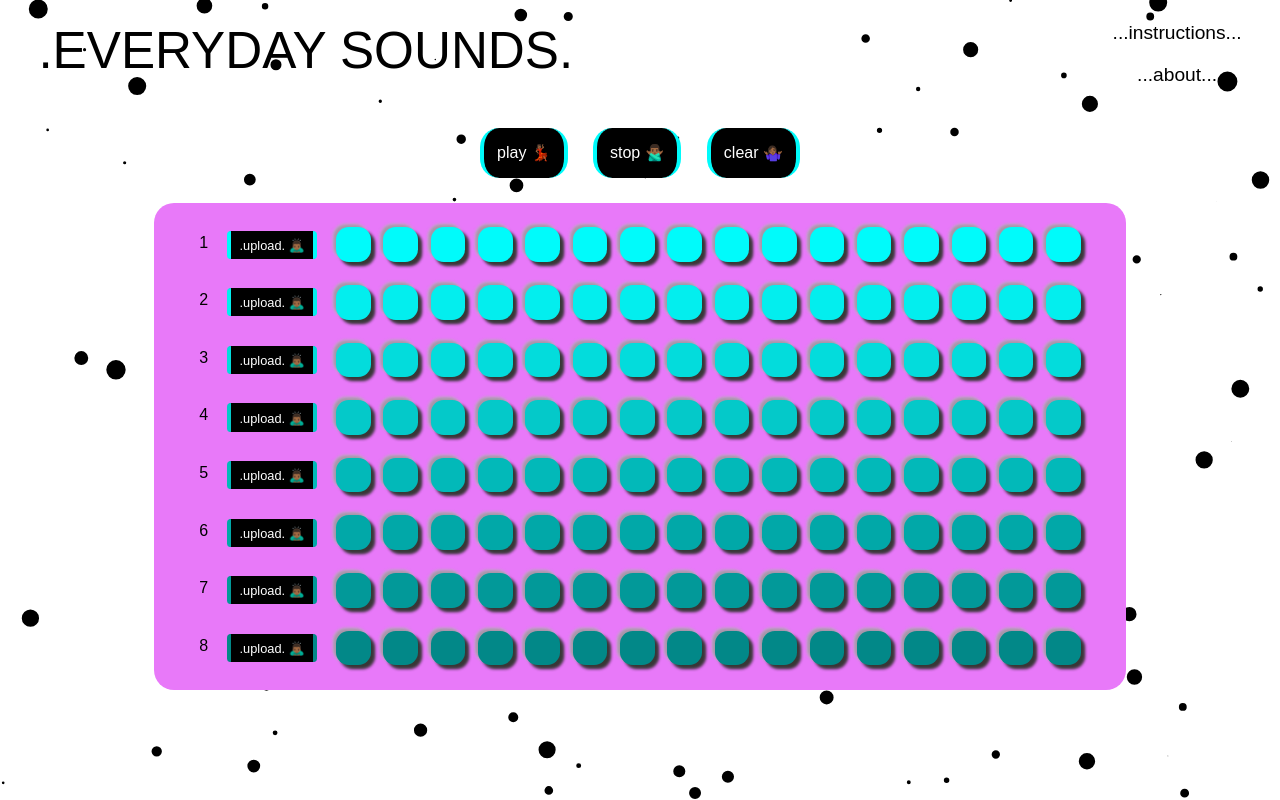
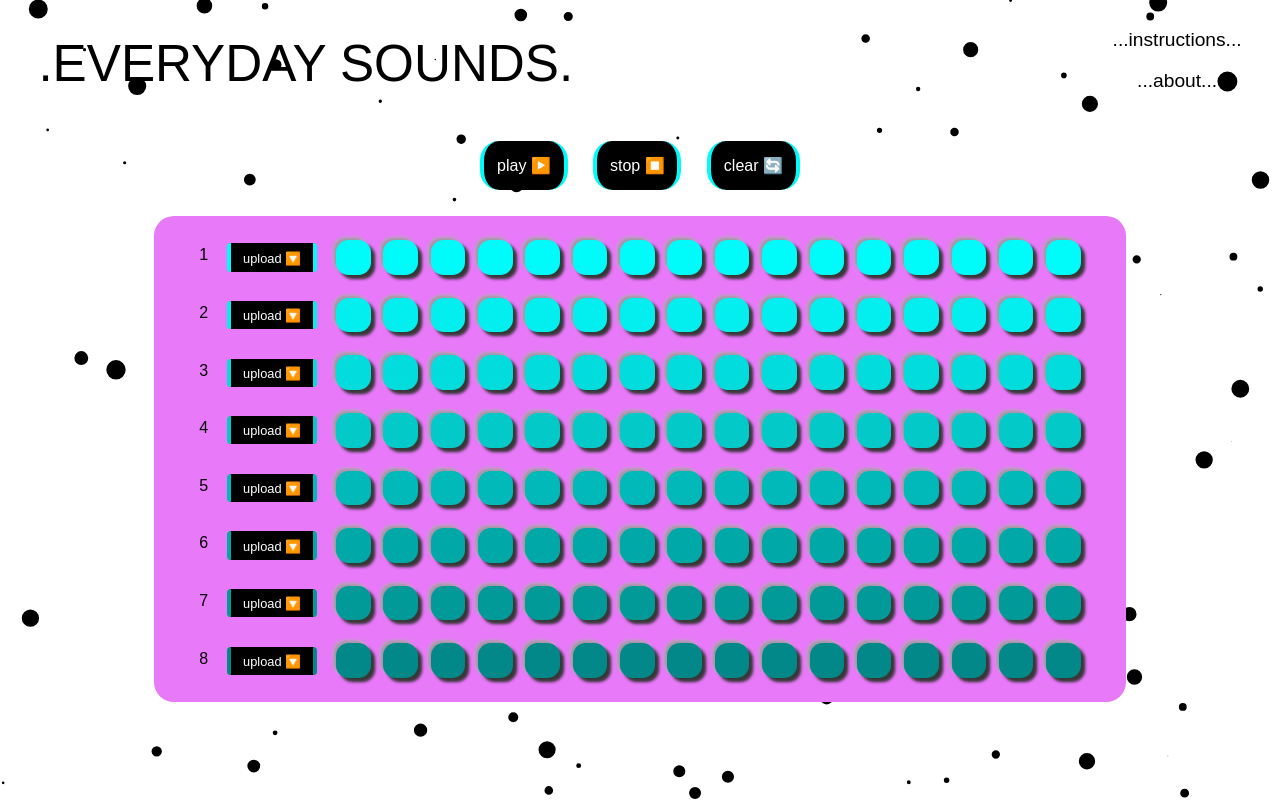
Before and after one commit to lordcrawford/everydaysounds2, a React (Create React App) app: page / in a window 1280 px wide. Built offline with nearby package versions, Linux system fonts and the light colour scheme.

Commit message:
updated logo and small style changes

```diff
--- a/public/index.html
+++ b/public/index.html
@@ -2,14 +2,14 @@
 <html lang="en">
   <head>
     <meta charset="utf-8" />
-    <link rel="icon" href="%PUBLIC_URL%/favicon.ico" />
+    <link rel="icon" href="%PUBLIC_URL%/es_logo.png" />
     <meta name="viewport" content="width=device-width, initial-scale=1" />
     <meta name="theme-color" content="#000000" />
     <meta
       name="description"
       content="Web based beat maker"
     />
-    <link rel="apple-touch-icon" href="%PUBLIC_URL%/logo192.png" />
+    <link rel="apple-touch-icon" href="%PUBLIC_URL%/es_logo.png" />
     <!--
       manifest.json provides metadata used when your web app is installed on a
       user's mobile device or desktop. See https://developers.google.com/web/fundamentals/web-app-manifest/
--- a/src/components/home.js
+++ b/src/components/home.js
@@ -65,10 +65,10 @@ const Home = () => {
             <div id="maincontent" className='w-full'>
                 <div id="top" className='justify-between flex flex-row mt-[1vw]'>
                     <h1 className=' font-limelight w-[45%] ml-[3%] text-[8vw] md:text-[4vw]
-                    select-none' onClick={pageRefresh}>.EVERYDAY SOUNDS.</h1>
+                    select-none mt-[1vw]' onClick={pageRefresh}>.EVERYDAY SOUNDS.</h1>
                     <span className='md:hidden bg-fuchsia-400 p-[2%] self-center w-[40%] text-center rounded-[15px]'>mobile beta, works fully on desktop</span>
                     <nav id="top-nav-right" className='flex flex-col text-[3.5vw]
-                    md:text-[1.5vw] mr-[1vw] md:mr-[3vw] mt-[0.5vw] space-y-[1vw]'>
+                    md:text-[1.5vw] mr-[1vw] md:mr-[3vw] mt-[1vw] space-y-[1vw]'>
                         <button id="instructions_button" className="hidden md:inline" onClick={openPopout}>...instructions...</button>
                         <button id="about_button" className="hidden md:inline" onClick={openAboutPopout}>...about...</button>
                     </nav>
@@ -76,7 +76,7 @@ const Home = () => {
                 <div className='mt-[8%] md:mt-0 flex flex-col items-center'>
                     <Player/>
                     <div id="sequencer" className='text-center mt-[10%] py-[1%] md:mt-[2%]
-                    overflow-auto md:bg-fuchsia-400	 rounded-[20px] w-[76vw]' >
+                    overflow-auto md:bg-[#E879F9]	 rounded-[20px] w-[76vw]' >
                         <SoundRow soundrow_num={1} color={"#00FBFB"}/>
                         <SoundRow soundrow_num={2} color={"#03EEEE"} />
                         <SoundRow soundrow_num={3} color={"#03DCDC"}/>
--- a/src/components/player.js
+++ b/src/components/player.js
@@ -104,9 +104,9 @@ const Player = () => {
 
     return (
         <div className='space-x-[10vw] md:space-x-[2vw] mt-[3%] text-center text-white select-none'>
-            <button id="play" className='bg-black hover:border-[#FF69B4] border-[#00FBFB] border-x-4 rounded-[1.5vw] p-[1vw]' onClick={playSounds}> play 💃🏾</button>
-            <button id="stop" className='bg-black hover:border-[#FF69B4] border-[#00FBFB] border-x-4 rounded-[1.5vw] p-[1vw]' onClick={stop}> stop 🙅🏾‍♂️</button>
-            <button id="clear" className='bg-black hover:border-[#FF69B4] border-[#00FBFB] border-x-4 rounded-[1.5vw] p-[1vw]' onClick={clear}> clear 🤷🏾‍♀️</button>
+            <button id="play" className='bg-black hover:border-[#FF69B4] border-[#00FBFB] border-x-4 rounded-[1.5vw] p-[1vw]' onClick={playSounds}> play ▶️</button>
+            <button id="stop" className='bg-black hover:border-[#FF69B4] border-[#00FBFB] border-x-4 rounded-[1.5vw] p-[1vw]' onClick={stop}> stop ⏹️</button>
+            <button id="clear" className='bg-black hover:border-[#FF69B4] border-[#00FBFB] border-x-4 rounded-[1.5vw] p-[1vw]' onClick={clear}> clear 🔄</button>
         </div>
     )
 }
--- a/src/components/sound_row.js
+++ b/src/components/sound_row.js
@@ -46,7 +46,7 @@ class SoundRow extends React.Component {
                     <label htmlFor={input_tag_id} className='input_box cursor-pointer text-white bg-black
                     border-x-4 rounded-[0.3vw] p-[0.4vw] mx-[1.5vw] text-[1vw] w-[7vw]
                     align-middle h-[2.2vw] hover:animate-pulse place-self-center whitespace-nowrap
-                    overflow-hidden' style={{borderColor:this.props.color}}> .upload. 🙇🏾‍♂️ </label>
+                    overflow-hidden' style={{borderColor:this.props.color}}> upload 🔽</label>
                 </div>
 
                 <div id={sound_row_steps_id} className="sound_steps space-x-[5vw] md:space-x-[1vw] flex">
```
Also changed, not shown: public/es_logo.png (added), public/manifest.json.
